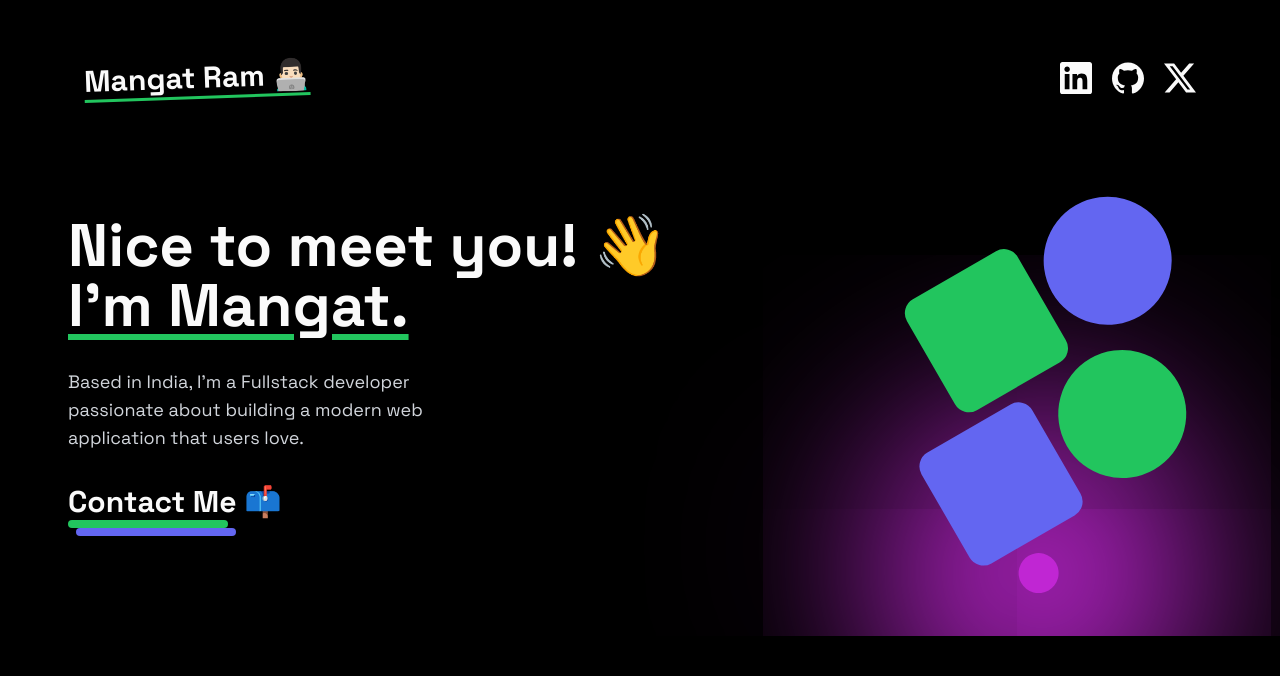
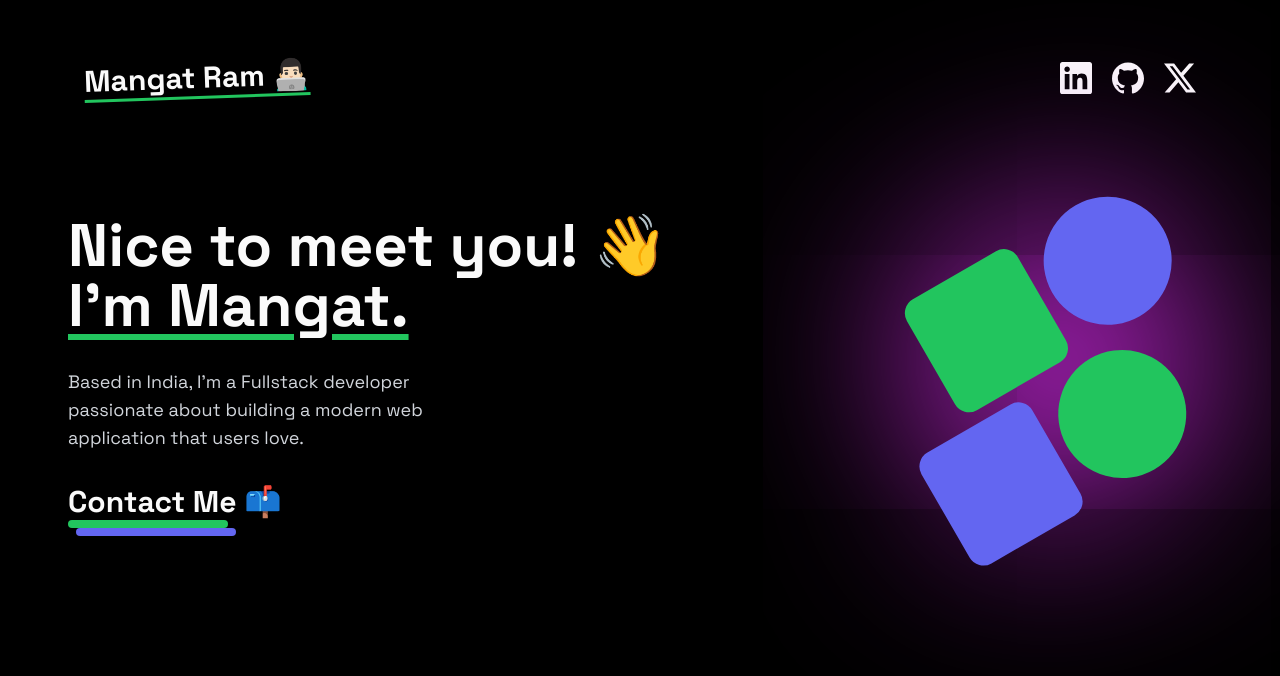
Before and after one commit to mangat-ram/portfolio_dark, a Next.js app: page / in a window 1280 px wide. Shown: the top 676 px of the page. Built offline with nearby package versions, Linux system fonts and the light colour scheme.

Commit message:
Added Glow effect into page.

```diff
--- a/src/app/(home)/components/HeroSection.tsx
+++ b/src/app/(home)/components/HeroSection.tsx
@@ -29,7 +29,7 @@
             <div className="w-32 h-32 rounded-2xl bg-indigo-500"></div>
             <div className="w-32 h-32 rounded-full bg-green-500"></div>
           </div>
-          <div className="glow"></div>
+          <div className="glow absolute top-[40%] right-1/2 -z-10"></div>
         </div>
     </div>
   )
--- a/src/app/(home)/page.tsx
+++ b/src/app/(home)/page.tsx
@@ -4,8 +4,8 @@
 
 export default function Page() {
   return (
-    <div className="min-h-screen bg-black">
-      <div className="max-w-7xl mx-auto p-5 overflow-hidden">
+    <div className="min-h-screen bg-black overflow-hidden">
+      <div className="max-w-7xl mx-auto p-5">
         <NavBar />
         <HeroSection />
       </div>
--- a/src/app/globals.css
+++ b/src/app/globals.css
@@ -76,9 +76,8 @@
   }
 
 .glow {
-  width: 40px;
-  height: 40px;
+  width: 0px;
+  height: 0px;
   border-radius: 50%;
-  background-color: #c026d3;
   box-shadow:0 0 200px 130px #c026d3;
 }
```
